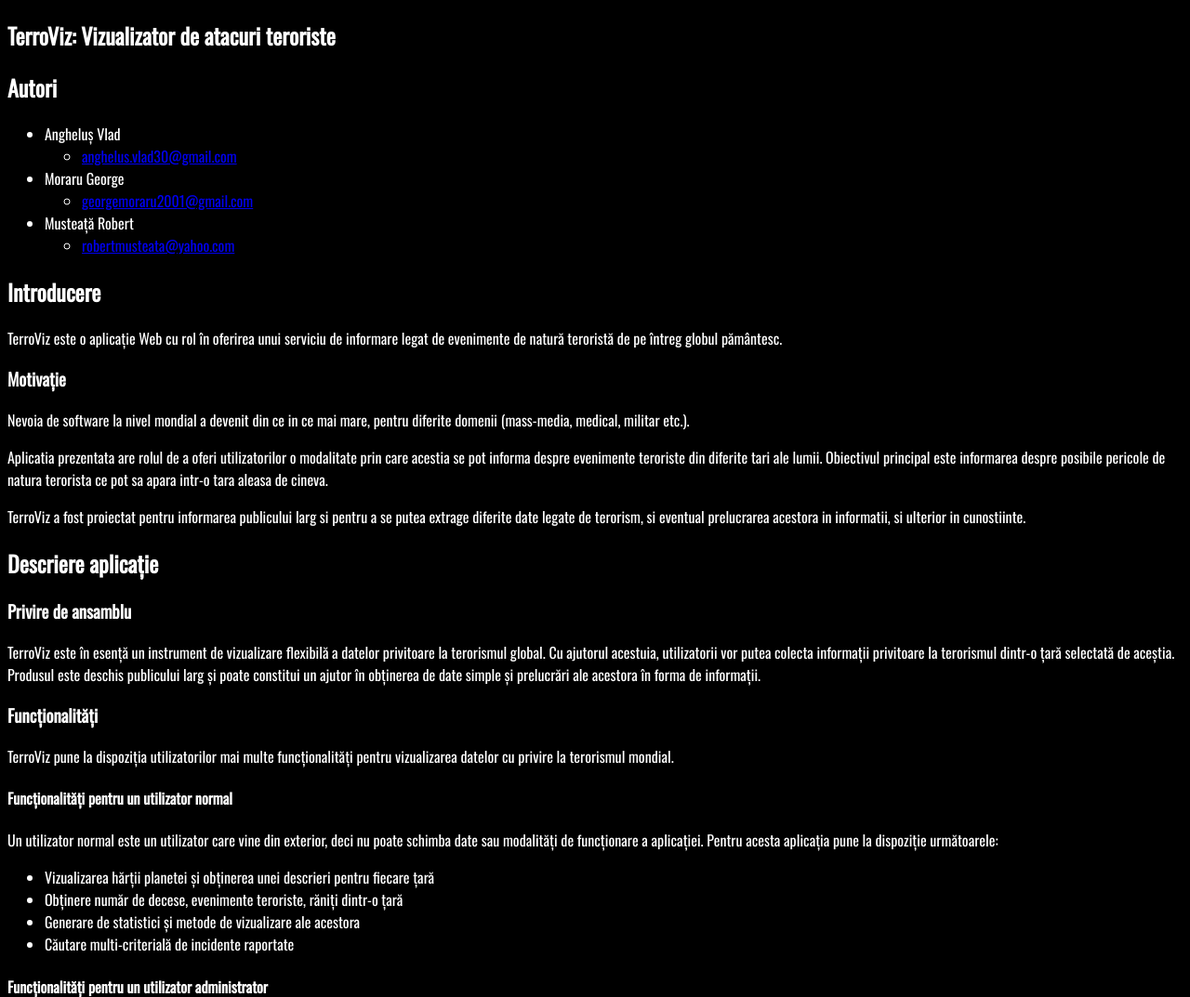
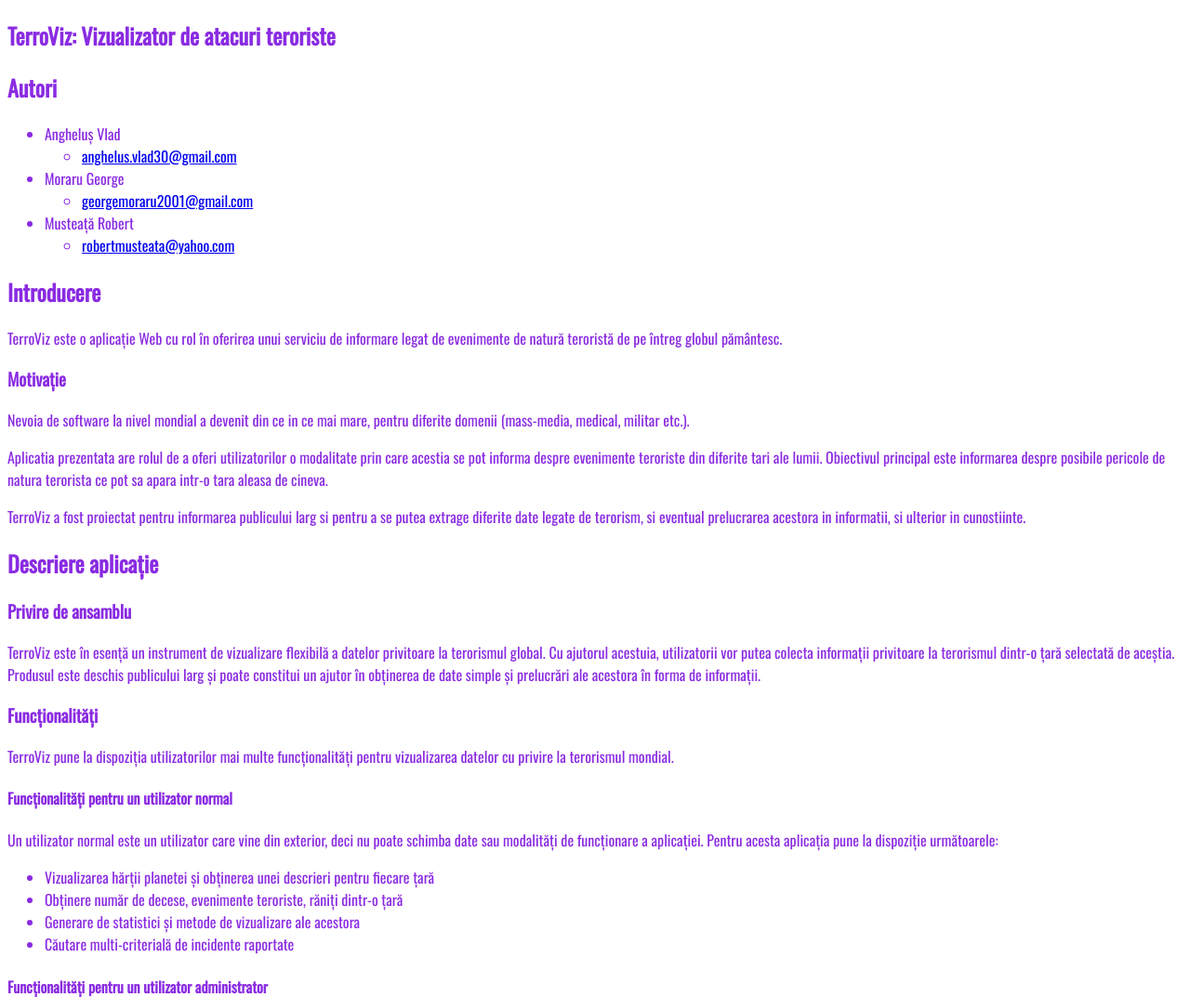
Before and after one commit to MoraruGeorge32/ProiectTW, a PHP site: page /index_documentatie.html in a window 1280 px wide. Shown: the top 1073 px of the page at 93% size. Run offline with PHP 8.4, Linux system fonts and the light colour scheme.

Commit message:
Changed the colors for scholarly report

```diff
--- a/Documentatie/style.css
+++ b/Documentatie/style.css
@@ -1,9 +1,13 @@
 html,body{
     width: 100%;
     height: 100%;
-    color:white;
-    background-color: black;
+    color:blueviolet;
+    background-color: white;
     font-family: 'Oswald';
+}
+
+html{
+    overflow-x:hidden;
 }
 
 figure img{
```
